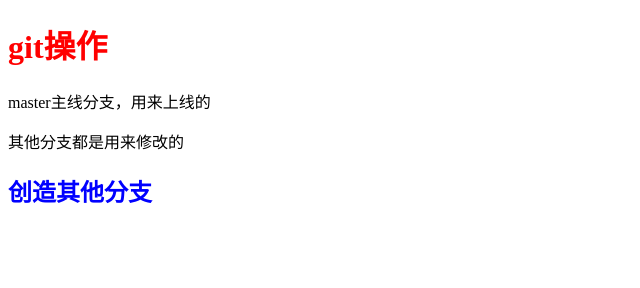
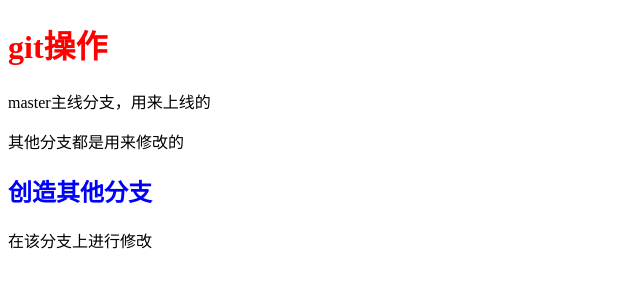
Before and after one commit to zlw1264794680/zlw, a plain HTML site: page index.html in a window 1280 px wide. Shown: the whole page, without its empty margins (0-640 px from the left). Drawn offline with Linux system fonts and the light colour scheme.

Commit message:
dev1 change2

```diff
--- a/index.html
+++ b/index.html
@@ -11,5 +11,6 @@
     <p>master主线分支，用来上线的</p>
     <p>其他分支都是用来修改的</p>
     <h2>创造其他分支</h2>
+    <p>在该分支上进行修改</p>
 </body>
 </html>
```
